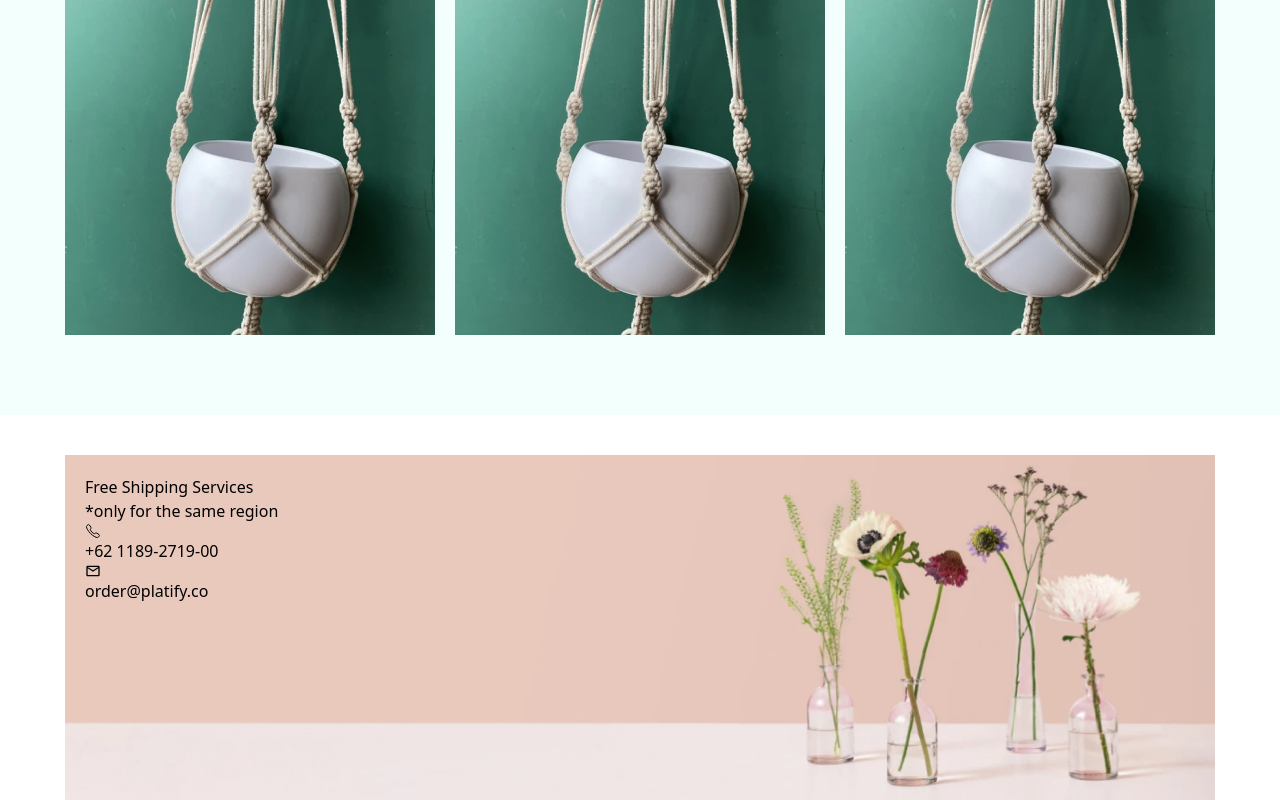
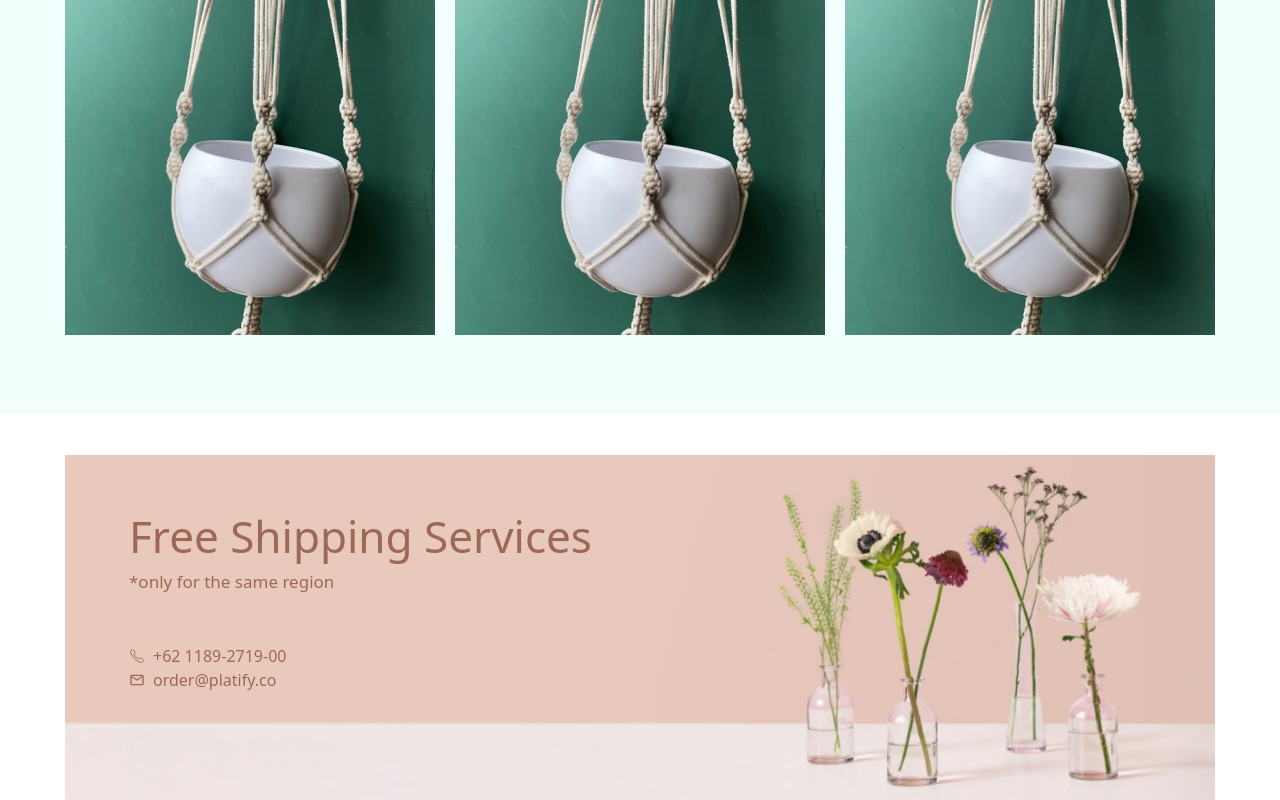
Before and after one commit to DavRahim/rose_day, a Next.js app: page / in a window 1280 px wide. Shown: the part 2537-3337 px from the top of the page. Built offline with nearby package versions, Linux system fonts and the light colour scheme.

Commit message:
shipping section add

```diff
--- a/app/components/Shipping.tsx
+++ b/app/components/Shipping.tsx
@@ -18,13 +18,17 @@ const Shipping = (props: Props) => {
                         height={346}
                     />
                     <div className="absolute top-0 left-0 w-full h-full">
-                      <div className=" my-5 mx-5">
-                          <h1>
+                        <div className=" mt-12 ml-16">
+                            <h1 className="text-[44px] text-[#9C6955] font-roboto">
                                 Free Shipping Services
                             </h1>
-                          <p>*only for the same region</p>
-                          <p><span><IoCallOutline /></span> <span>+62 1189-2719-00</span></p>
-                          <p><span><MdOutlineMailOutline /></span> <span>order@platify.co</span></p>
+                            <p className="text-[17px] text-[#9C6955]">*only for the same region</p>
+                            <div className="mt-[50px]">
+
+                                <p className="text-[16px] text-[#9C6955] flex items-center gap-2"><span><IoCallOutline /></span> <span>+62 1189-2719-00</span></p>
+                                <p className="text-[16px] text-[#9C6955] flex items-center gap-2"><span><MdOutlineMailOutline /></span> <span>order@platify.co</span></p>
+
+                            </div>
 
                         </div>
 
```
Lines whose indentation alone changed are shown as unchanged.
